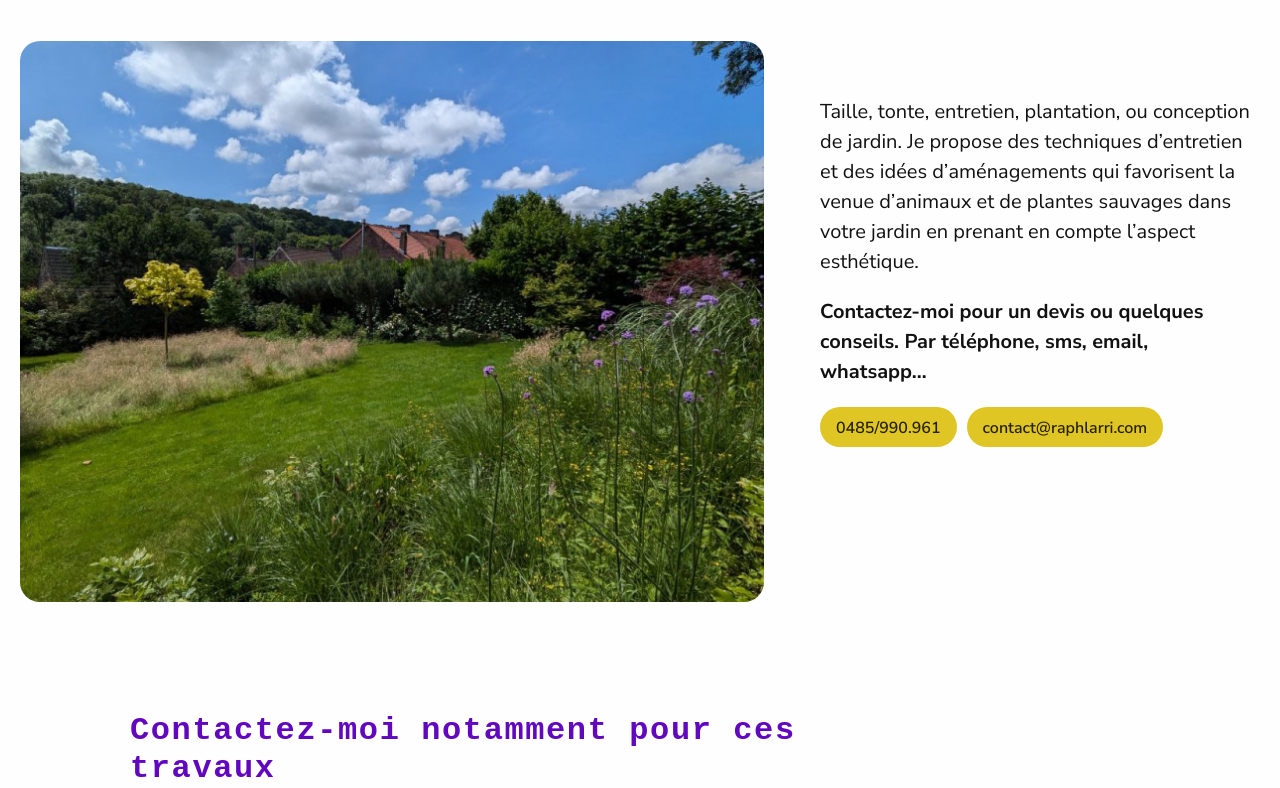
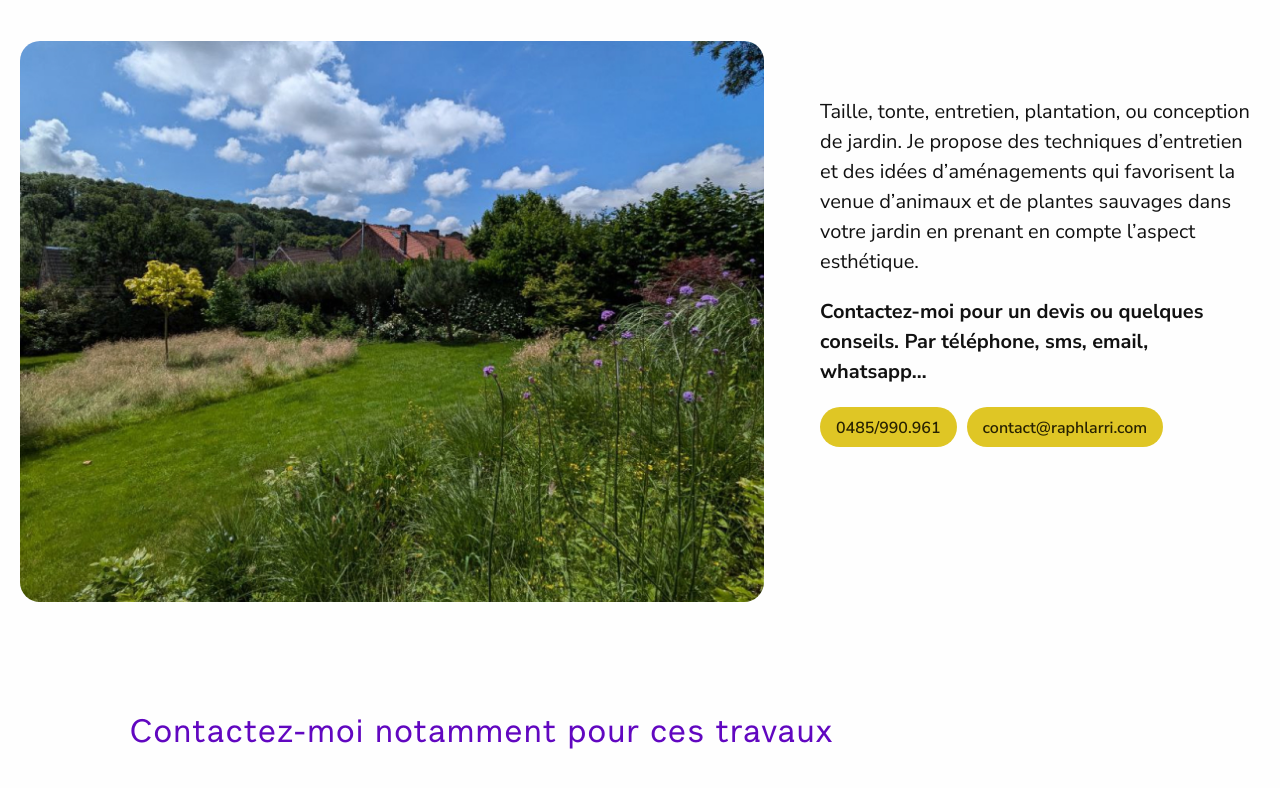
Before and after one commit to raphaellarrinaga/raphaellarrinaga, a website: page src/index.html in a window 1280 px wide. Shown: the part 429-1217 px from the top of the page. Drawn offline with nearby package versions, Linux system fonts and the light colour scheme; files that its build step writes are made by us from their sources; a web font is replaced by a local one.

Commit message:
Update font directory

```diff
--- a/src/assets/sass/style.scss
+++ b/src/assets/sass/style.scss
@@ -15,7 +15,7 @@
 @font-face{
   font-family: AlphaLyrae;
   src: url('/assets/fonts/AlphaLyrae/AlphaLyrae-Medium.woff2') format('woff2');
-  font-weight: 400;
+  font-weight: 700;
   font-style: semibold;
   font-display: swap
 }
@@ -35,8 +35,8 @@
   --color-button-text-hover: color-mix(in oklab, var(--color-secondary), black 50%);
   --color-bg-secondary: #F7F0FF;
   --font-size-button: .8rem;
-  --font-base: "Nunito Sans", sans-serif;
-  --font-titles: "AlphaLyrae", monospace;
+  --font-base: "Nunito Sans", Helvetica, sans-serif;
+  --font-titles: "AlphaLyrae", Helvetica, sans-serif;
 }
 
 // HTML Elements
```
Also changed, not shown: src/assets/fonts/AlphaLyrae/AlphaLyrae-Medium.woff2 (added), src/assets/fonts/UncutSans/UncutSans-Semibold.woff2 (deleted).
